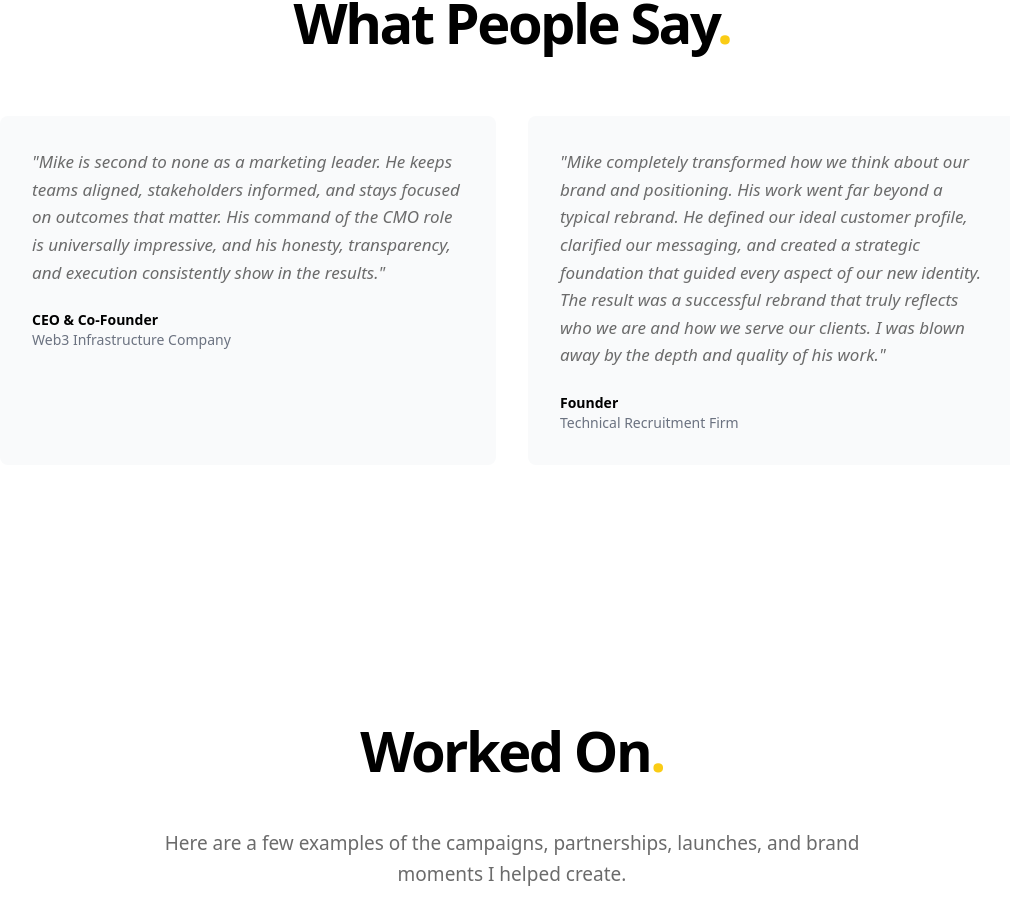
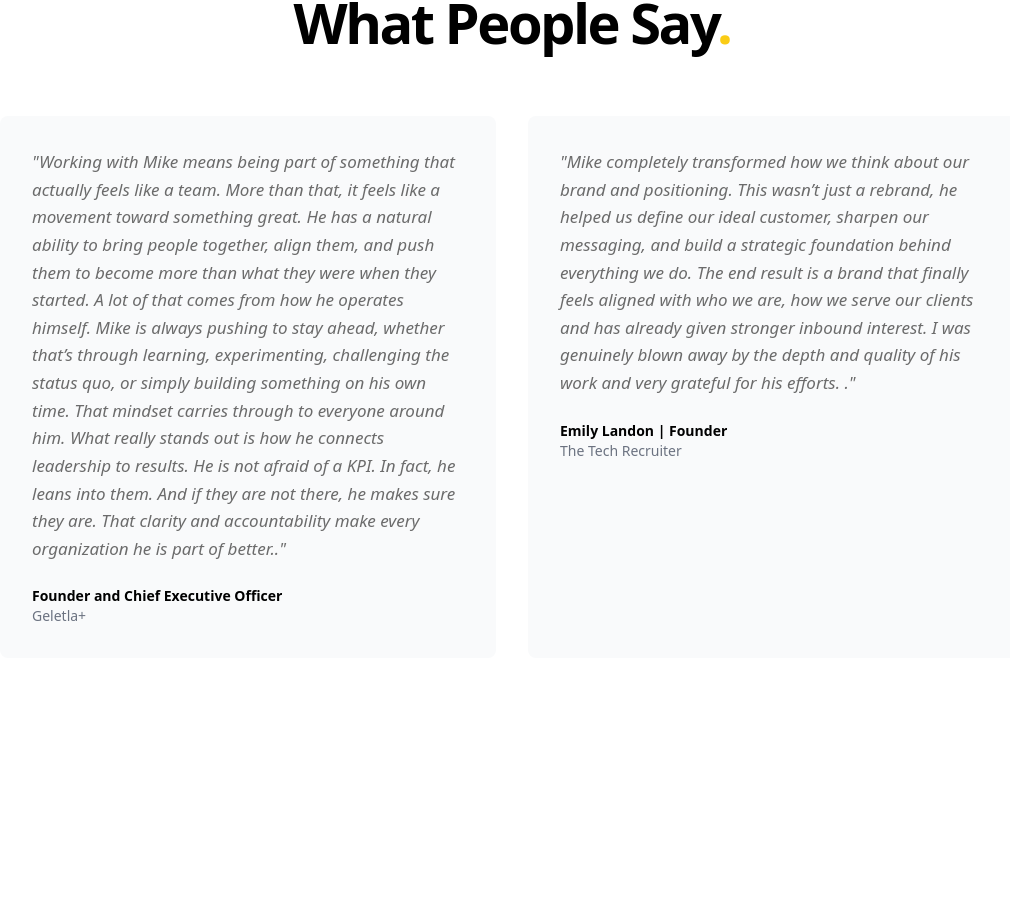
Before and after one commit to mrh1976/mherron, a Next.js app: page / in a window 1280 px wide. Shown: the part 3409-4330 px from the top of the page, without its empty margins (128-1138 px from the left). Built offline with nearby package versions, Linux system fonts and the light colour scheme.

Commit message:
Update testimonials and titles in page.tsx

```diff
--- a/app/page.tsx
+++ b/app/page.tsx
@@ -491,31 +491,25 @@ export default function Home() {
           <div className="grid md:grid-cols-2 gap-8">
             <div className="bg-gray-50 p-8 rounded-lg">
               <p className="text-[#6b6b6b] text-[17px] leading-relaxed mb-6 italic">
-                &quot;Mike is second to none as a marketing leader. He keeps
-                teams aligned, stakeholders informed, and stays focused on
-                outcomes that matter. His command of the CMO role is universally
-                impressive, and his honesty, transparency, and execution
-                consistently show in the results.&quot;
+                &quot;Working with Mike means being part of something that actually feels like a team. More than that, it feels like a movement toward something great. He has a natural ability to bring people together, align them, and push them to become more than what they were when they started.
+
+A lot of that comes from how he operates himself. Mike is always pushing to stay ahead, whether that’s through learning, experimenting, challenging the status quo, or simply building something on his own time. That mindset carries through to everyone around him.
+
+What really stands out is how he connects leadership to results. He is not afraid of a KPI. In fact, he leans into them. And if they are not there, he makes sure they are. That clarity and accountability make every organization he is part of better..&quot;
               </p>
               <div className="text-sm">
-                <div className="font-[600]">CEO & Co-Founder</div>
-                <div className="text-gray-500">Web3 Infrastructure Company</div>
+                <div className="font-[600]">Founder and Chief Executive Officer</div>
+                <div className="text-gray-500">Geletla+</div>
               </div>
             </div>
 
             <div className="bg-gray-50 p-8 rounded-lg">
               <p className="text-[#6b6b6b] text-[17px] leading-relaxed mb-6 italic">
-                &quot;Mike completely transformed how we think about our brand
-                and positioning. His work went far beyond a typical rebrand. He
-                defined our ideal customer profile, clarified our messaging, and
-                created a strategic foundation that guided every aspect of our new
-                identity. The result was a successful rebrand that truly reflects
-                who we are and how we serve our clients. I was blown away by the
-                depth and quality of his work.&quot;
+                &quot;Mike completely transformed how we think about our brand and positioning. This wasn’t just a rebrand, he helped us define our ideal customer, sharpen our messaging, and build a strategic foundation behind everything we do. The end result is a brand that finally feels aligned with who we are, how we serve our clients and has already given stronger inbound interest. I was genuinely blown away by the depth and quality of his work and very grateful for his efforts. .&quot;
               </p>
               <div className="text-sm">
-                <div className="font-[600]">Founder</div>
-                <div className="text-gray-500">Technical Recruitment Firm</div>
+                <div className="font-[600]">Emily Landon | Founder</div>
+                <div className="text-gray-500">The Tech Recruiter</div>
               </div>
             </div>
           </div>
```
